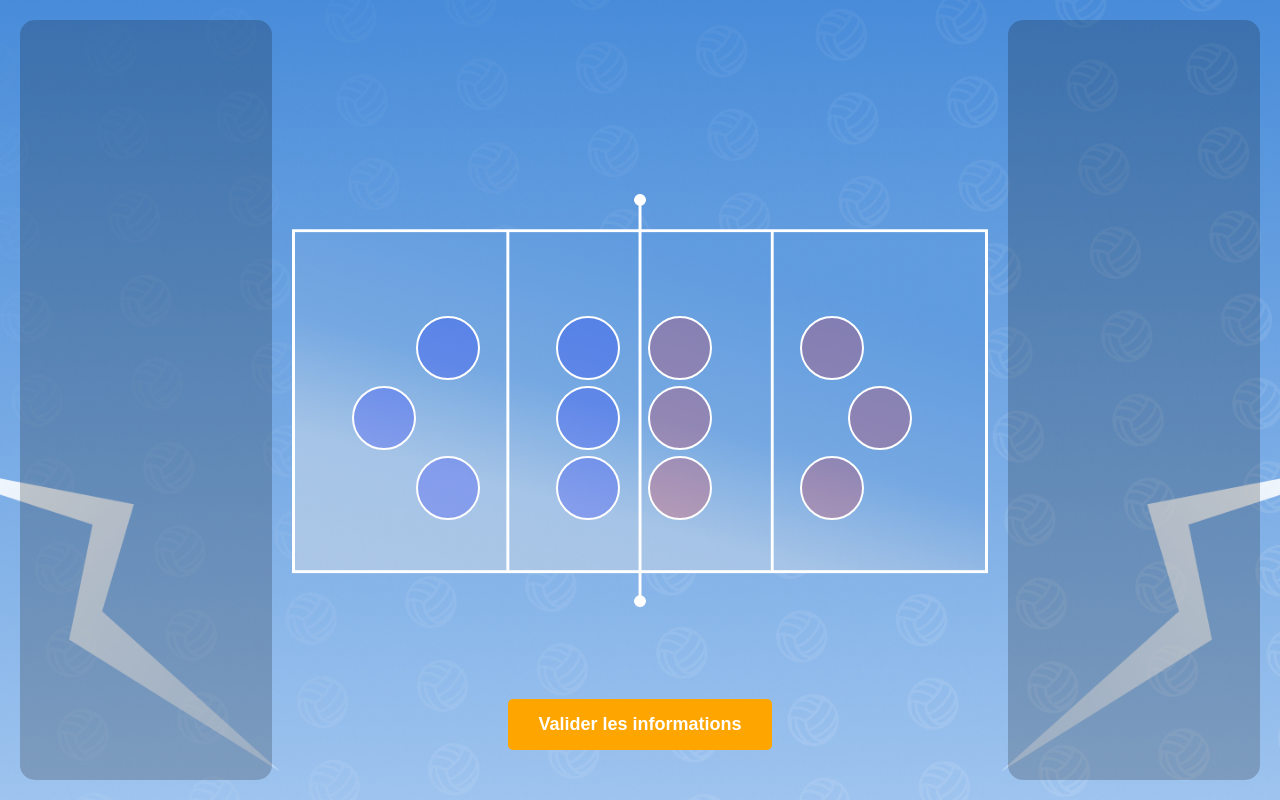
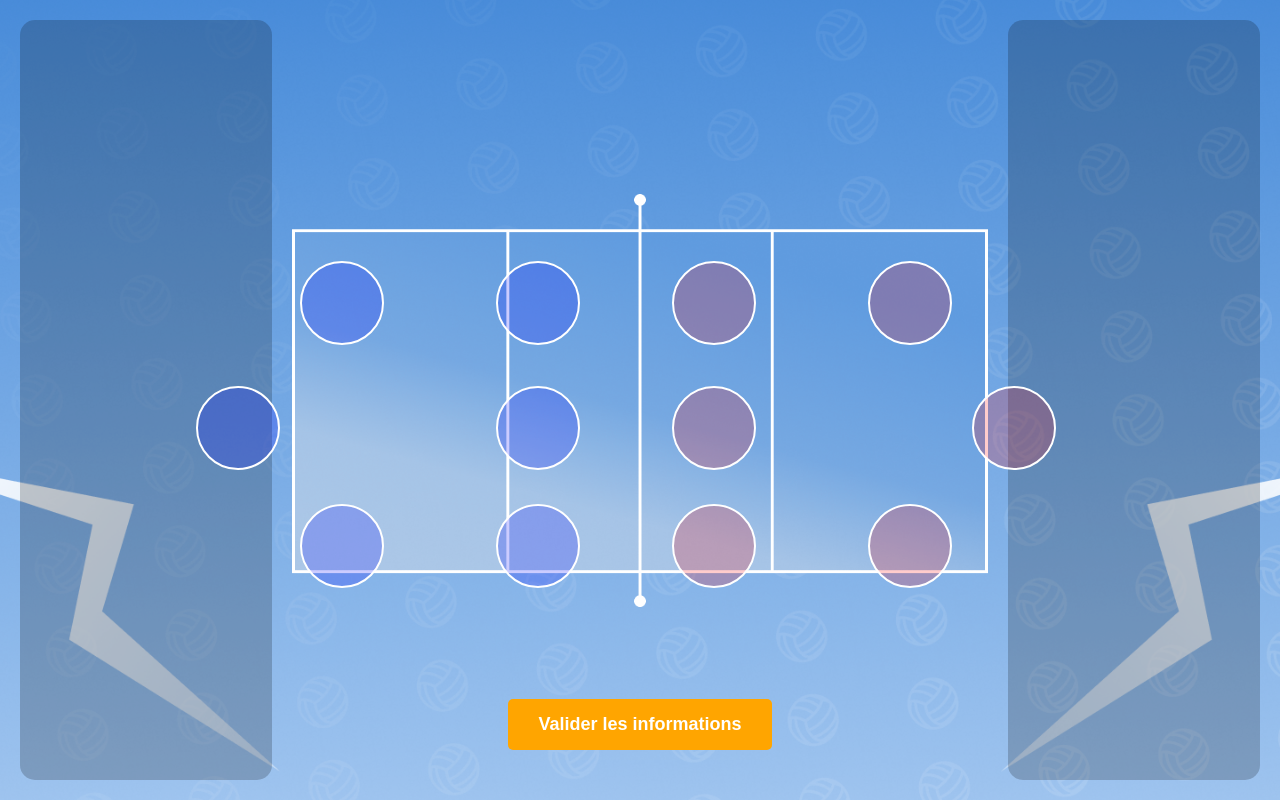
Before and after one commit to tcharre/Volley, a website built with Vite: page terrain.html in a window 1280 px wide. Built offline with nearby package versions, Linux system fonts and the light colour scheme.

Commit message:
Redimension dropzone + replacement

```diff
--- a/style-terrain.css
+++ b/style-terrain.css
@@ -61,14 +61,13 @@ body {
 }
 
 .dropzone {
-  width: 60px;
-  height: 60px;
+  width: 80px;
+  height: 80px;
   border: 2px solid white;
   border-radius: 50%;
   position: absolute;
   background-color: rgba(255, 255, 255, 0.3);
   display: flex;
-  /* transform: rotate(-0deg); */
   justify-content: center;
   align-items: center;
   transition: background-color 0.3s;
@@ -88,13 +87,13 @@ body {
   border-radius: 8px;
   background-color: rgba(255, 255, 255, 0.1);
   transition: transform 0.2s, background-color 0.2s;
-  width: 80px;
+  width: 100px;
   user-select: none;
 }
 
 .player img {
-  width: 50px;
-  height: 50px;
+  width: 70px;
+  height: 70px;
   border-radius: 50%;
   object-fit: cover;
   margin-bottom: 5px;
@@ -104,7 +103,7 @@ body {
 .player div {
   width: max-content;
   padding: 2px 8px;
-  font-size: 16px;
+  font-size: 18px;
   color: #00008B;
   background: none;
   text-align: center;
@@ -159,8 +158,8 @@ body {
 
 .dropzone .player div {
   position: absolute;
-  top: 85%;
-  margin-top: 5px;
+  top: 90%;
+  font-size: 18px;
 }
 
 .substitutes-label {
@@ -197,8 +196,8 @@ body {
 /* Ajustement de la taille des images pour les joueurs dans la liste */
 #left .player img,
 #right .player img {
-  width: 50px;
-  height: 50px;
+  width: 70px;
+  height: 70px;
   border-radius: 50%;
   border: 2px solid white;
 }
--- a/terrain.html
+++ b/terrain.html
@@ -16,19 +16,19 @@
     <div id="court-container">
         <div id="court">
             <div id="dropzone_list">
-                <div class="dropzone" id="zone1" style="top: 70%; left: 38%;"></div>
-                <div class="dropzone" id="zone2" style="top: 78%; left: 48%;"></div>
-                <div class="dropzone" id="zone3" style="top: 70%; left: 58%;"></div>
-                <div class="dropzone" id="zone4" style="top: 52.5%; left: 38%;"></div>
-                <div class="dropzone" id="zone5" style="top: 52.5%; left: 48%;"></div>
-                <div class="dropzone" id="zone6" style="top: 52.5%; left: 58%;"></div>
+                <div class="dropzone" id="zone1" style="top: 82%; left: 30%;"></div>
+                <div class="dropzone" id="zone2" style="top: 95%; left: 48%;"></div>
+                <div class="dropzone" id="zone3" style="top: 82%; left: 65%;"></div>
+                <div class="dropzone" id="zone4" style="top: 57.5%; left: 30%;"></div>
+                <div class="dropzone" id="zone5" style="top: 57.5%; left: 48%;"></div>
+                <div class="dropzone" id="zone6" style="top: 57.5%; left: 65%;"></div>
 
-                <div class="dropzone" id="zone7" style="top: 41%; left: 38%;"></div>
-                <div class="dropzone" id="zone8" style="top: 41%; left: 48%;"></div>
-                <div class="dropzone" id="zone9" style="top: 41%; left: 58%;"></div>
-                <div class="dropzone" id="zone10" style="top: 22%; left: 38%;"></div>
-                <div class="dropzone" id="zone11" style="top: 16%; left: 48%;"></div>
-                <div class="dropzone" id="zone12" style="top: 22%; left: 58%;"></div>
+                <div class="dropzone" id="zone7" style="top: 35.5%; left: 30%;"></div>
+                <div class="dropzone" id="zone8" style="top: 35.5%; left: 48%;"></div>
+                <div class="dropzone" id="zone9" style="top: 35.5%; left: 65%;"></div>
+                <div class="dropzone" id="zone10" style="top: 11%; left: 30%;"></div>
+                <div class="dropzone" id="zone11" style="top: -2%; left: 48%;"></div>
+                <div class="dropzone" id="zone12" style="top: 11%; left: 65%;"></div>
             </div>
         </div>
     </div>
```
